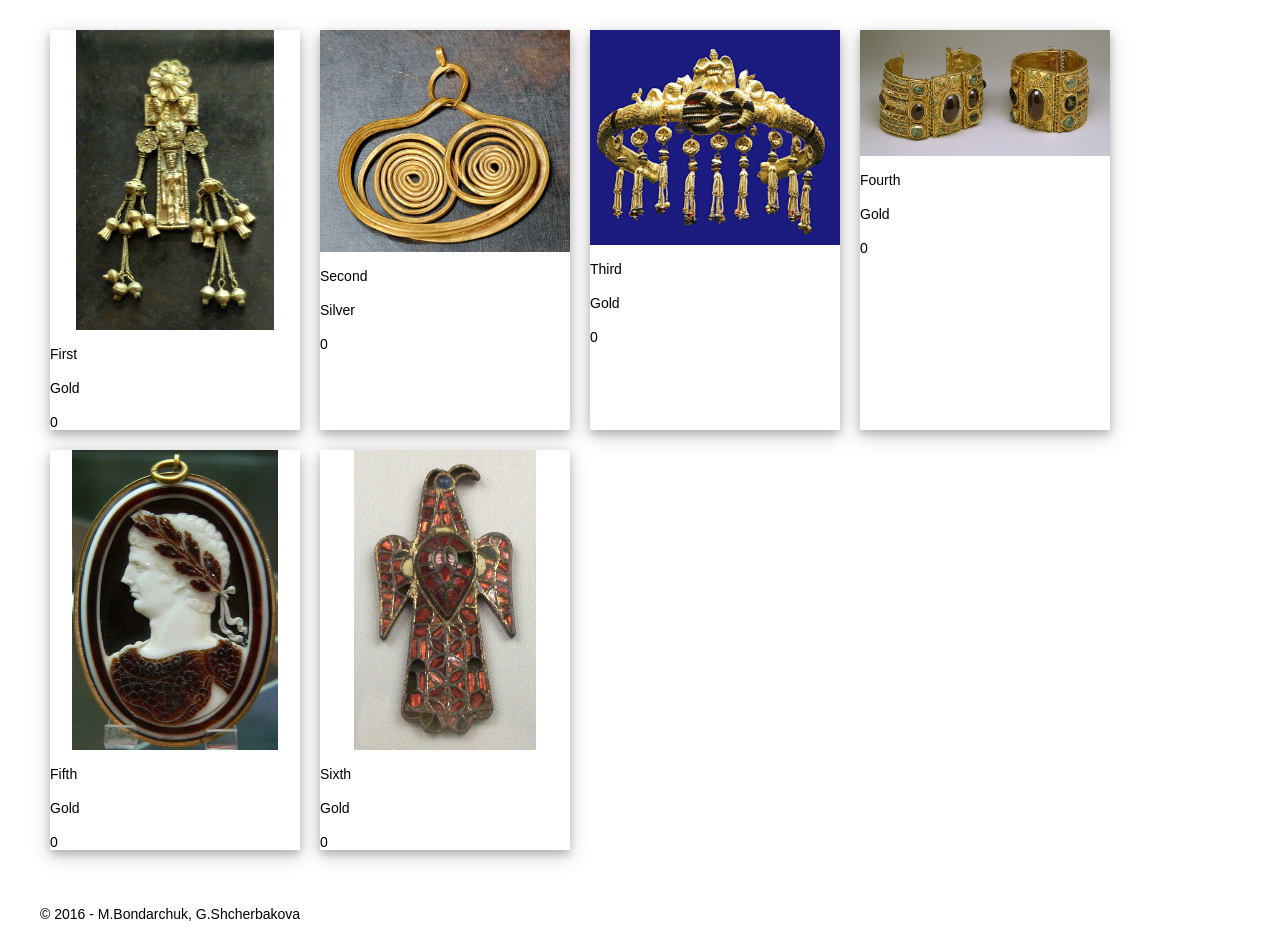
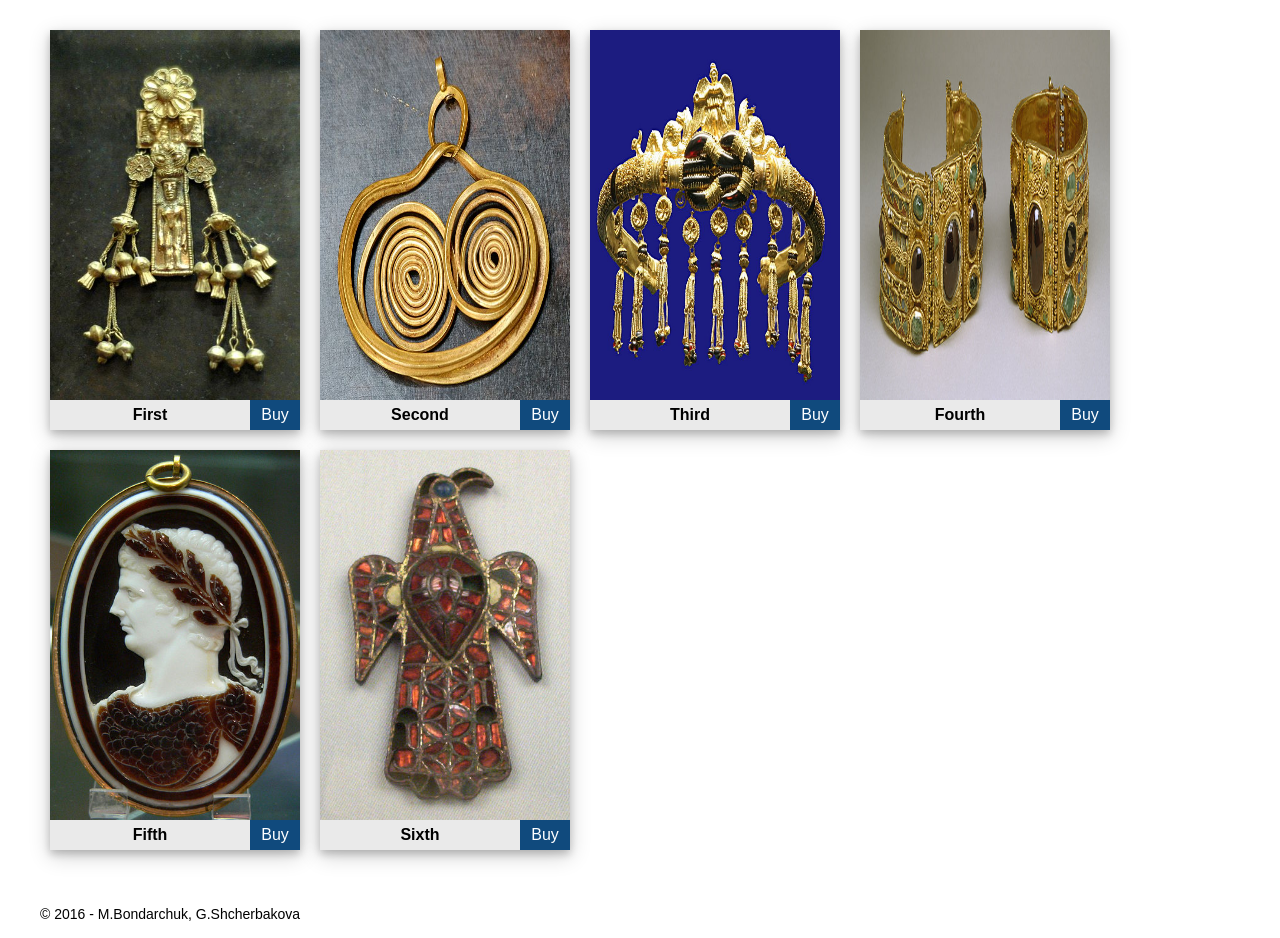
Before and after one commit to MaksymBondarchuk/Django-Jewellery-Online-Shop, a Django app: page / in a window 1280 px wide. Shown: the part 50-988 px from the top of the page. Run offline with Django 3.2, Linux system fonts and the light colour scheme; data comes from the database, SQL or seed files in the repository; both versions use the stored data as it was after the commit.

Commit message:
With main page animation

```diff
--- a/Shop/admin.py
+++ b/Shop/admin.py
@@ -9,7 +9,7 @@ admin.site.register(Metal, MetalAdmin)
 
 
 class JewelAdmin(admin.ModelAdmin):
-    list_display = ['name', 'metal_name', 'fineness', 'image']
+    list_display = ['name', 'metal_name', 'fineness', 'image', 'description']
     list_filter = ['name']
     ordering = ['name']
     list_display_links = ['name', 'metal_name']
--- a/Shop/models.py
+++ b/Shop/models.py
@@ -19,6 +19,7 @@ class Jewel(models.Model):
     metal = models.ForeignKey(Metal, on_delete=models.CASCADE)
     fineness = models.IntegerField(default=0)
     image = models.CharField(max_length=250)
+    description = models.CharField(max_length=1000, default='')
 
     def __unicode__(self):
         return self.name
--- a/static/site.css
+++ b/static/site.css
@@ -26,7 +26,7 @@ body {
 
 .header-item {
     color: white;
-    -webkit-transition: background-color 500ms;
+    -webkit-transition: background-color 0.4s;
     border-left: solid #222 1px;
     border-right: solid #222 1px;
     float: left;
@@ -39,6 +39,7 @@ body {
 .header-item:hover {
     background-color: #104a7d;
 }
+
 /* endregion Header */
 
 /* region Main*/
@@ -62,19 +63,78 @@ body {
     width: 250px;
     margin: 10px;
     box-shadow: 0 4px 8px 0 rgba(0, 0, 0, 0.2), 0 6px 20px 0 rgba(0, 0, 0, 0.19);
+    overflow: hidden;
+    position: relative;
+    z-index: 5;
+}
+
+.store-item:hover {
+    overflow: visible;
+
+    z-index: 6;
+}
+
+.inner {
+    position: absolute;
+    box-shadow: 0 4px 8px 0 rgba(0, 0, 0, 0.2), 0 6px 20px 0 rgba(0, 0, 0, 0.19);
+     -webkit-transition: transform 0.4s;
+}
+
+.inner:hover {
+    /*height: 450px;*/
+    z-index: 6;
+    background-color: #eaeaea;
+    transform: scale(1.1,1.1);
 }
 
 .store-image {
-    max-height: 300px;
-    max-width: 100%;
+    height: 370px;
+    /*padding-bottom: 10px;*/
+    width: 250px;
     display: block;
     margin: auto;
-    -webkit-transition: opacity 0.6s;
+    -webkit-transition: opacity 0.4s;
+    cursor: pointer;
 }
 
 .store-image:hover {
     opacity: 0.7;
 }
+
+.store-item-title, .store-item-button {
+    height: 30px;
+    font-size: 16px;
+    line-height: 30px;
+    text-align: center;
+}
+
+.store-item-title {
+    width: 200px;
+    float: left;
+    background-color: #eaeaea;
+}
+
+.store-item-button {
+    width: 50px;
+    float: right;
+    background-color: #104a7d;
+    -webkit-transition: background-color 0.3s;
+    color: white;
+    cursor: pointer;
+}
+
+.store-item-button:hover {
+    background-color: #007ACC;
+}
+
+.store-item-bottom {
+    clear: right;
+}
+
+.description {
+    margin-bottom: 0;
+}
+
 /* endregion Main*/
 
 .footer {
--- a/static/site.js
+++ b/static/site.js
@@ -1,3 +1,5 @@
+// region Image zoom
+// todo Add check for display height
 function zoomImage(image) {
     var modal = document.getElementById("zoomImageDiv");
     var modalImg = document.getElementById("zoomedImage");
@@ -12,3 +14,4 @@ function closeZoomedImage() {
     var modal = document.getElementById("zoomImageDiv");
     modal.style.display = "none";
 }
+// endregion
--- a/templates/index.html
+++ b/templates/index.html
@@ -2,15 +2,22 @@
 {% load static %}
 
 {% block content %}
-    {% for jewel in jewels  %}
+    {% for jewel in jewels %}
         <div class="store-item">
-{#        <img src="{{MEDIA_URL}}{{ jewel.image }}" alt="My image"/>#}
-        <img src="Images/{{ jewel.image }}" alt="{{ jewel.name }}" class="store-image" onclick="zoomImage(this)"/>
-{#        <img src="Images/{{ jewel.image }}">#}
-        <p>{{ jewel.name }}</p>
-        <p>{{ jewel.metal.name }}</p>
-        <p>{{ jewel.fineness }}</p>
-{#        <p>{{ jewel.image }}</p>#}
+            <div class="inner">
+                <img src="Images/{{ jewel.image }}" alt="{{ jewel.name }}" class="store-image"
+                     onclick="zoomImage(this)"/>
+                {#        <p>{{ jewel.name }}</p>#}
+                {#        <p>{{ jewel.metal.name }}</p>#}
+                {#        <p>{{ jewel.fineness }}</p>#}
+                <div class="store-item-title"><b>{{ jewel.name }}</b></div>
+                <div class="store-item-button">Buy</div>
+                <p class="description">{{ jewel.description }}</p>
+                {#            <div class="store-item-bottom">#}
+                {#                <p>{{ jewel.metal.name }}</p>#}
+                {#                <p>{{ jewel.fineness }}</p>#}
+                {#            </div>#}
+            </div>
         </div>
     {% endfor %}
 
```
Also changed, not shown: db.sqlite3.
